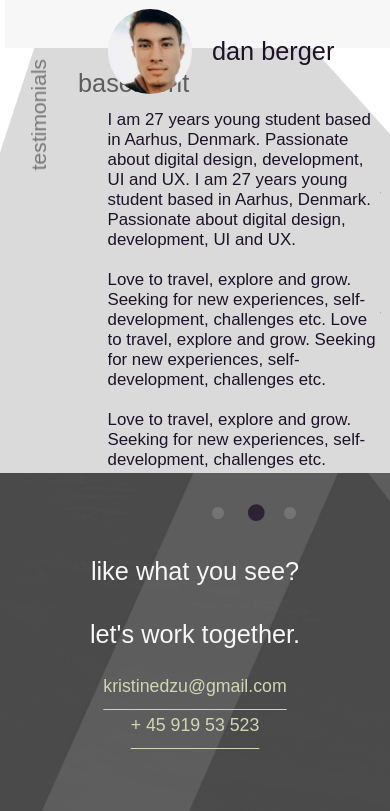
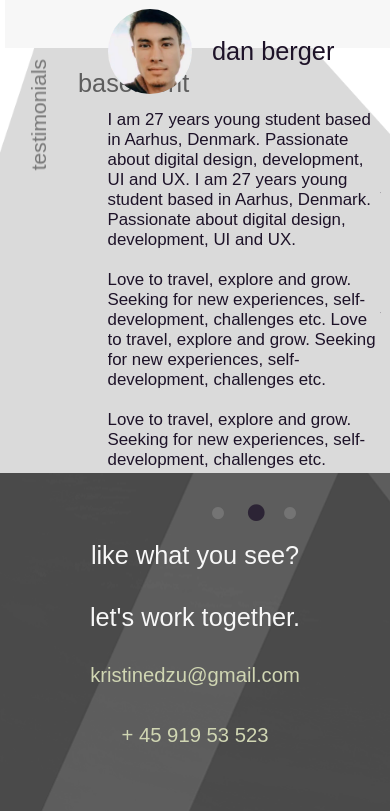
Before and after one commit to kristinedzu/portfolio, a plain HTML site: page index.html in a window 390 px wide. Shown: the part 3350-4161 px from the top of the page. Drawn offline with nearby package versions, Linux system fonts and the light colour scheme; a web font is replaced by a local one.

Commit message:
contacts fixed

```diff
--- a/css/aboutme.css
+++ b/css/aboutme.css
@@ -153,6 +153,7 @@ margin-left: 0;
         justify-content: center;
         height: auto;
         padding-top: 15vh;
+        padding-bottom: 8vh;
     }
 
     .experience_section {
--- a/css/main.css
+++ b/css/main.css
@@ -487,6 +487,14 @@ font-weight: 500;
 font-size: 3vh;
 }
 
+.contact {
+  font-family: novecento-sans-wide, sans-serif;
+font-style: normal;
+font-weight: 500;
+font-size: 2.1vh;
+color: #D0D6B3;
+}
+
 .contactbtn {
 	position: relative;
 	padding: 1.2vh 2vh 1vh 2vh;
@@ -503,8 +511,6 @@ font-size: 2.1vh;
 color: #D0D6B3;
 float: right;
 outline: none;
-text-decoration: underline;
-text-underline-offset: 2vh;
 }
 
 .contactbtn:before, .contactbtn:after {
@@ -759,6 +765,12 @@ outline: none;
     top: 77vh;
   }
 
+  .contact {
+    font-size: 2.4vh;
+    padding-top: 2.5vh;
+    line-height: 0.5;
+  }
+
 }
 
 @media only screen and (max-width: 380px) {
--- a/index.html
+++ b/index.html
@@ -156,8 +156,8 @@
   <footer class="footer_section">
     <h1 class="footer_text">like what you see?</h1>
     <h1 class="footer_text">let's work together.</h1>
-    <button class="contactbtn contactbuttonanimation">kristinedzu@gmail.com</button>
-    <button class="contactbtn contactbuttonanimation">+ 45 919 53 523</button>
+    <a href="mailto:kristinedzu@gmail.com" class="contact contactbtn contactbuttonanimation">kristinedzu@gmail.com</a>
+    <p class="contact">+ 45 919 53 523</p>
 
 
   </footer>
```
